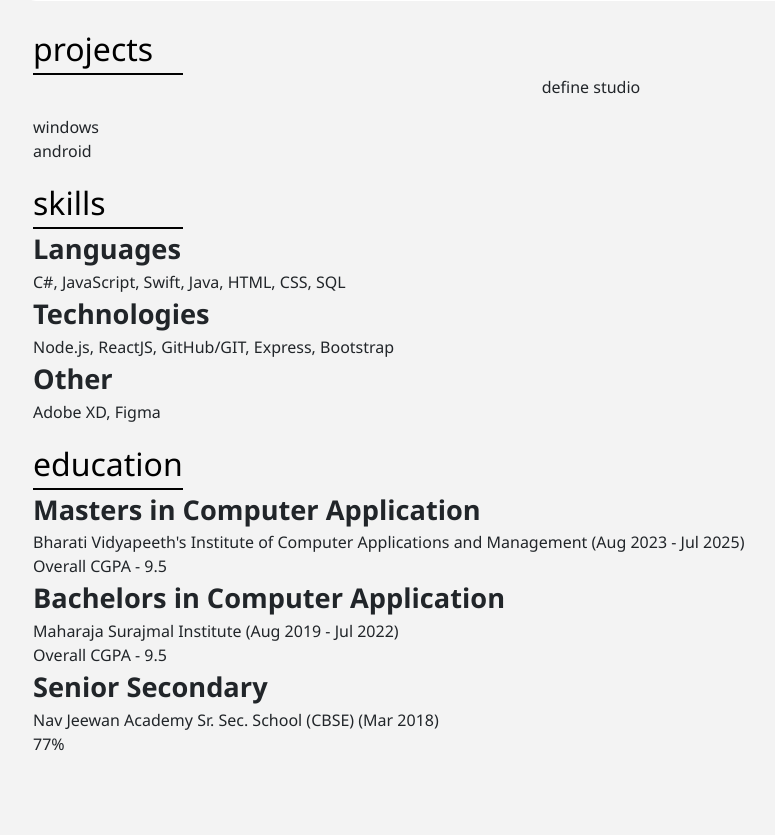
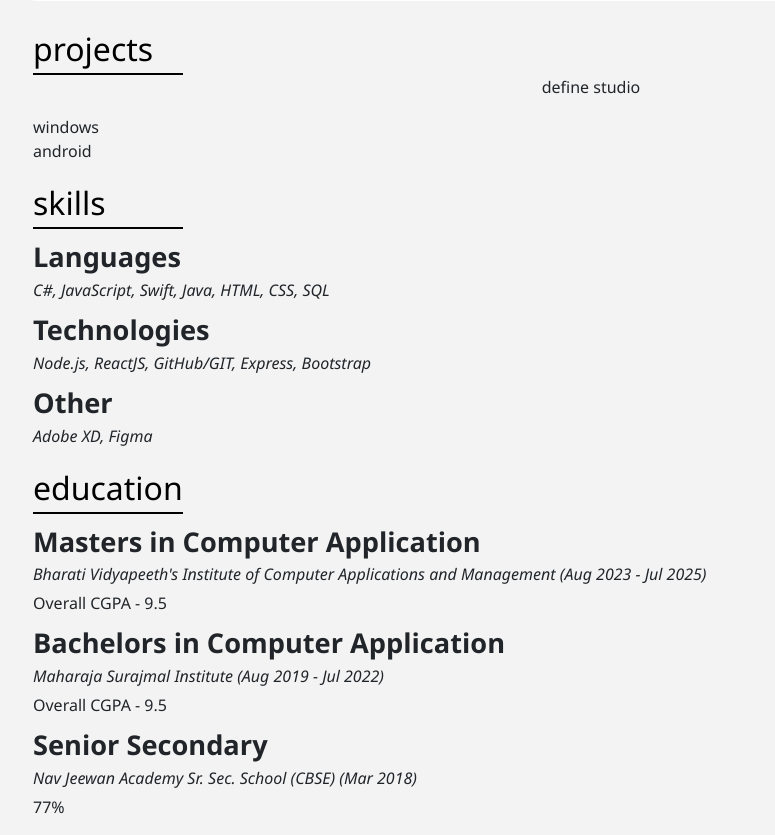
Before and after one commit to shyamshr93/shyamshr93.github.io, a PHP site: page / in a window 1280 px wide. Shown: the part 703-1538 px from the top of the page, without its empty margins (49-824 px from the left). Before the commit the page ends 1475 px from the top, so only its background shows below. Run offline with PHP 8.4, Linux system fonts and the light colour scheme.

Commit message:
updated header-desc

```diff
--- a/css/main.css
+++ b/css/main.css
@@ -164,6 +164,12 @@ body {
     font-size: 1.3em;
 }
 
+.header-desc{
+    font-style: italic;
+    font-weight: 200;
+    margin: 0px 0px 5px 0;
+}
+
 
 @media (min-width: 768px) {
 
--- a/index.html
+++ b/index.html
@@ -79,24 +79,24 @@
             </div>
         </div>
         <div class="container-fluid my-3">
-            <div class="text-header">skills</div>
+            <div class="text-header my-2">skills</div>
             <div class="text-sub-header">Languages</div>
-            <div>C#, JavaScript, Swift, Java, HTML, CSS, SQL</div>
-            <div class="text-sub-header">Technologies</div>
-            <div>Node.js, ReactJS, GitHub/GIT, Express, Bootstrap</div>
-            <div class="text-sub-header">Other</div>
-            <div>Adobe XD, Figma</div>
+            <div class="header-desc">C#, JavaScript, Swift, Java, HTML, CSS, SQL</div>
+            <div class="text-sub-header mt-2">Technologies</div>
+            <div class="header-desc">Node.js, ReactJS, GitHub/GIT, Express, Bootstrap</div>
+            <div class="text-sub-header mt-2">Other</div>
+            <div class="header-desc">Adobe XD, Figma</div>
         </div>
         <div class="container-fluid my-3">
-            <div class="text-header">education</div>
+            <div class="text-header my-2">education</div>
             <div class="text-sub-header">Masters in Computer Application</div>
-            <div>Bharati Vidyapeeth's Institute of Computer Applications and Management (Aug 2023 - Jul 2025)</div>
+            <div class="header-desc">Bharati Vidyapeeth's Institute of Computer Applications and Management (Aug 2023 - Jul 2025)</div>
             <div>Overall CGPA - 9.5</div>
-            <div class="text-sub-header">Bachelors in Computer Application</div>
-            <div>Maharaja Surajmal Institute (Aug 2019 - Jul 2022)</div>
+            <div class="text-sub-header mt-2">Bachelors in Computer Application</div>
+            <div class="header-desc">Maharaja Surajmal Institute (Aug 2019 - Jul 2022)</div>
             <div>Overall CGPA - 9.5</div>
-            <div class="text-sub-header">Senior Secondary</div>
-            <div>Nav Jeewan Academy Sr. Sec. School (CBSE) (Mar 2018)</div>
+            <div class="text-sub-header mt-2">Senior Secondary</div>
+            <div class="header-desc">Nav Jeewan Academy Sr. Sec. School (CBSE) (Mar 2018)</div>
             <div>77%</div>
         </div>
 
```
